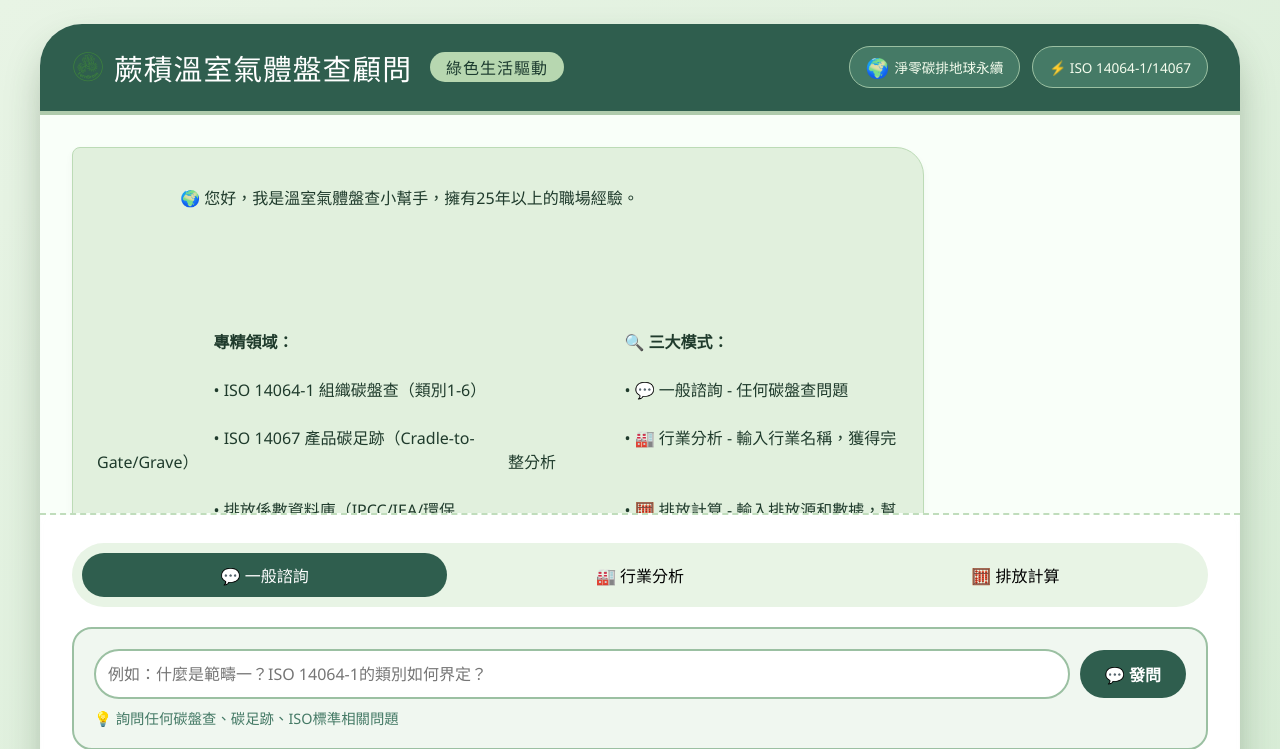
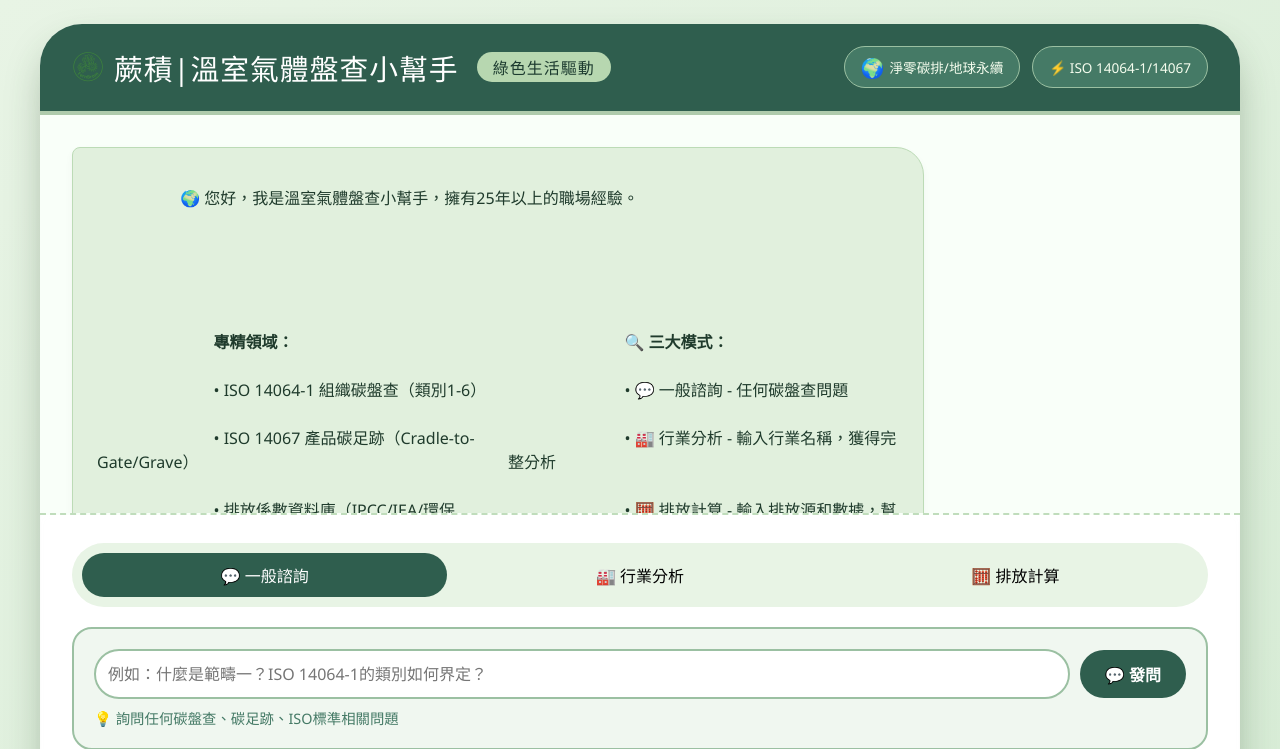
Before and after one commit to fang999888/carbon, a Flask app: page / in a window 1280 px wide. Shown: the top 749 px of the page. Run offline with Flask 3, Linux system fonts and the light colour scheme.

Commit message:
Update index.html

```diff
--- a/templates/index.html
+++ b/templates/index.html
@@ -437,11 +437,11 @@
         <h1>
             <!-- 使用根目錄的 logo.png 作為 Logo -->
             <img src="/static/logo.png" alt="蕨積" class="logo-image">
-            蕨積溫室氣體盤查顧問
+            蕨積|溫室氣體盤查小幫手
             <span>綠色生活驅動</span>
         </h1>
         <div class="badge-container">
-            <div class="badge"><span class="badge-logo">🌍</span> 淨零碳排地球永續</div>
+            <div class="badge"><span class="badge-logo">🌍</span> 淨零碳排/地球永續</div>
             <div class="badge">⚡ ISO 14064-1/14067</div>
         </div>
     </div>
```
